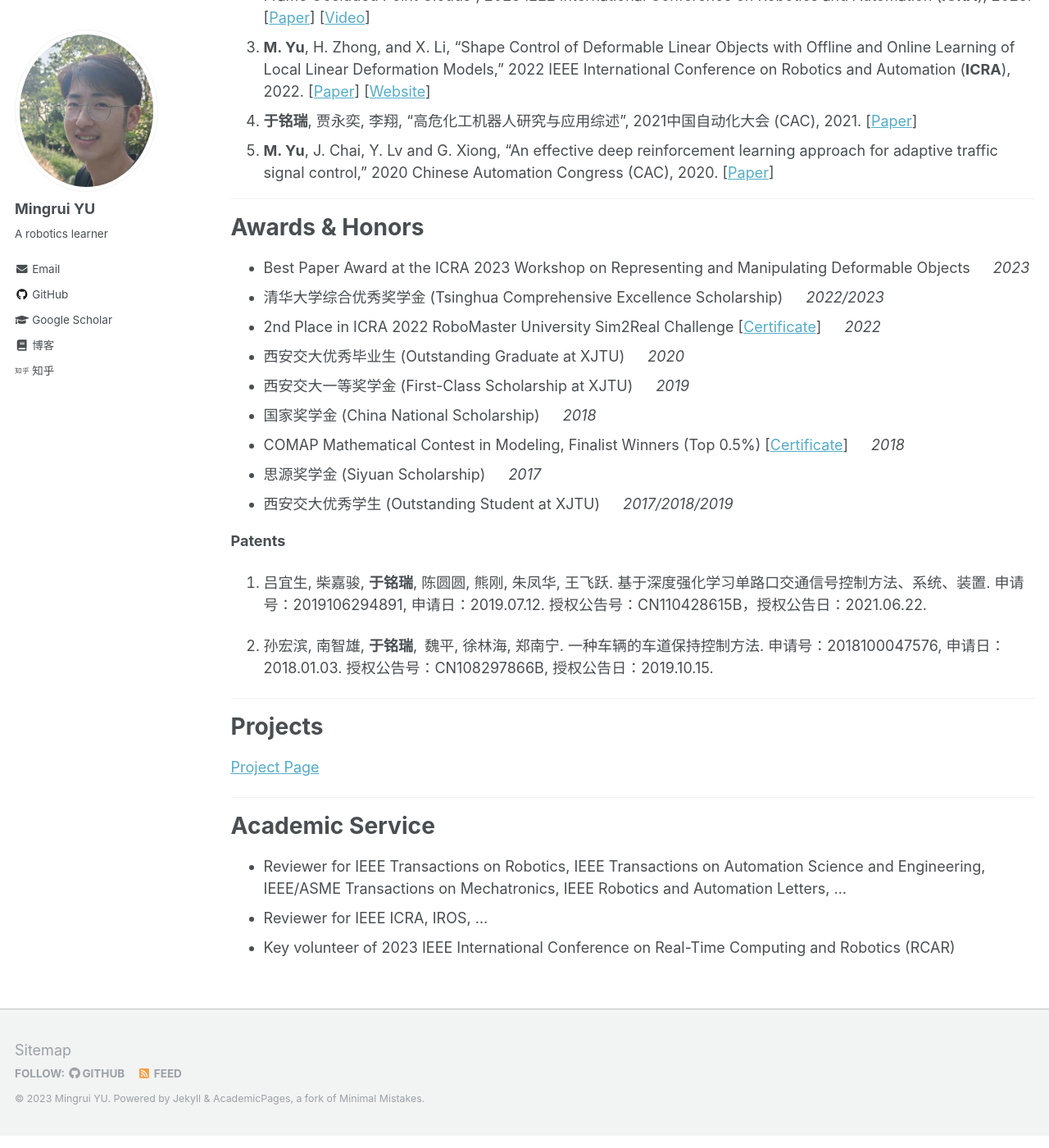
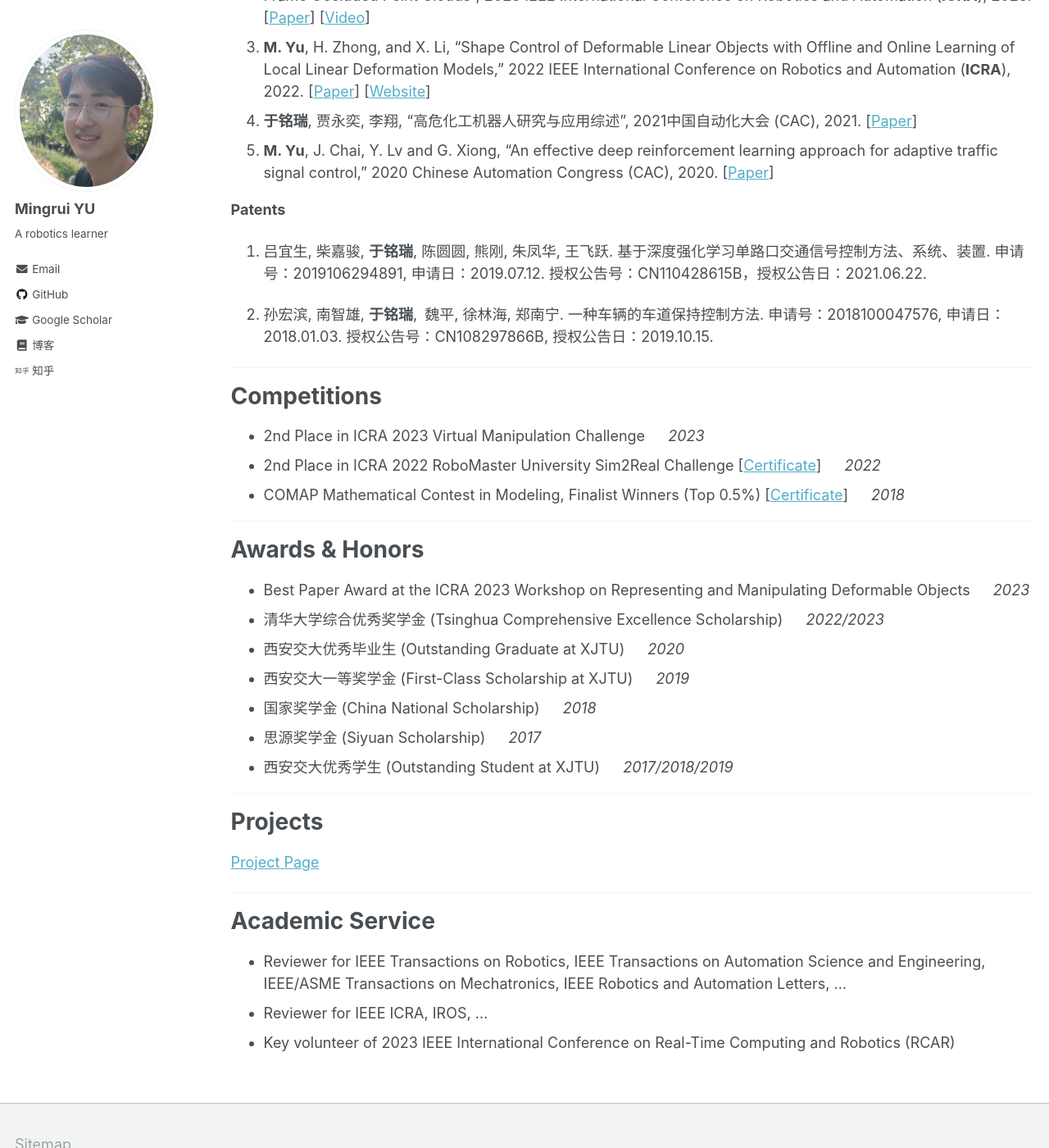
Before and after one commit to Mingrui-Yu/Mingrui-Yu.github.io, a Jekyll site: the page built from _pages/about.md, in a window 1280 px wide and 1400 px high, scrolled down 1565 px. Shown: the whole window at 82% size. Built offline with Jekyll 4.4.1, drawn with Linux system fonts in a browser that asks for light colours; part of the change alters nothing that is shown.

Commit message:
Update about.md

```diff
--- a/_pages/about.md
+++ b/_pages/about.md
@@ -61,6 +61,19 @@ Publications
 5. **M. Yu**, J. Chai, Y. Lv and G. Xiong, "An effective deep reinforcement learning approach for adaptive traffic signal control," 2020 Chinese Automation Congress (CAC), 2020. [[Paper](https://doi.org/10.1109/CAC51589.2020.9327396)]
 
 
+**Patents**
+
+1. 吕宜生, 柴嘉骏, **于铭瑞**, 陈圆圆, 熊刚, 朱凤华, 王飞跃. 基于深度强化学习单路口交通信号控制方法、系统、装置. 申请号：2019106294891, 申请日：2019.07.12. 授权公告号：CN110428615B，授权公告日：2021.06.22.
+
+2. 孙宏滨, 南智雄, **于铭瑞**, 魏平, 徐林海, 郑南宁. 一种车辆的车道保持控制方法. 申请号：2018100047576, 申请日：2018.01.03. 授权公告号：CN108297866B, 授权公告日：2019.10.15.
+
+***
+
+Competitions
+======
+* 2nd Place in ICRA 2023 Virtual Manipulation Challenge  &emsp; *2023*
+* 2nd Place in ICRA 2022 RoboMaster University Sim2Real Challenge [[Certificate](https://mingrui-yu.github.io/files/icra22_sim2real_certificate.pdf)] &emsp; *2022*
+* COMAP Mathematical Contest in Modeling, Finalist Winners (Top 0.5%) [[Certificate](https://mingrui-yu.github.io/files/mcm_certificate.pdf)] &emsp; *2018*
 
 ***
 
@@ -68,20 +81,11 @@ Awards & Honors
 ======
 * Best Paper Award at the ICRA 2023 Workshop on Representing and Manipulating Deformable Objects &emsp; *2023*
 * 清华大学综合优秀奖学金 (Tsinghua Comprehensive Excellence Scholarship) &emsp; *2022/2023*
-* 2nd Place in ICRA 2022 RoboMaster University Sim2Real Challenge [[Certificate](https://mingrui-yu.github.io/files/icra22_sim2real_certificate.pdf)] &emsp; *2022*
 * 西安交大优秀毕业生 (Outstanding Graduate at XJTU) &emsp; *2020*
 * 西安交大一等奖学金 (First-Class Scholarship at XJTU) &emsp; *2019*
 * 国家奖学金 (China National Scholarship) &emsp; *2018*
-* COMAP Mathematical Contest in Modeling, Finalist Winners (Top 0.5%) [[Certificate](https://mingrui-yu.github.io/files/mcm_certificate.pdf)] &emsp; *2018*
 * 思源奖学金 (Siyuan Scholarship) &emsp; *2017*
 * 西安交大优秀学生 (Outstanding Student at XJTU) &emsp; *2017/2018/2019*
-
-
-
-**Patents**
-1. 吕宜生, 柴嘉骏, **于铭瑞**, 陈圆圆, 熊刚, 朱凤华, 王飞跃. 基于深度强化学习单路口交通信号控制方法、系统、装置. 申请号：2019106294891, 申请日：2019.07.12. 授权公告号：CN110428615B，授权公告日：2021.06.22.
-
-2. 孙宏滨, 南智雄, **于铭瑞**, 魏平, 徐林海, 郑南宁. 一种车辆的车道保持控制方法. 申请号：2018100047576, 申请日：2018.01.03. 授权公告号：CN108297866B, 授权公告日：2019.10.15.
 
 ***
 
```
